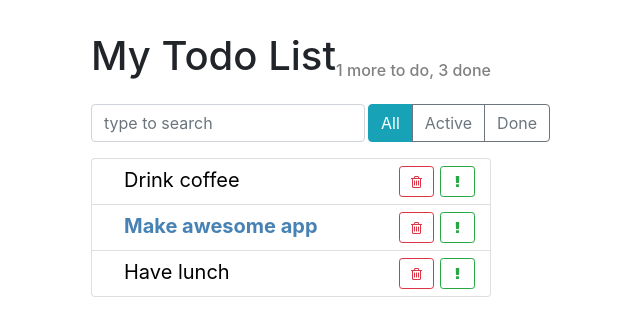
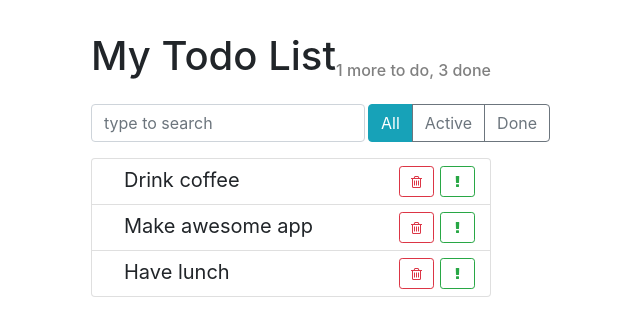
Before and after one commit to Crax88/ToDoList, a React (Create React App) app: page / in a window 1280 px wide. Shown: the top 336 px of the page, without its empty margins (349-989 px from the left). Built offline with nearby package versions, Linux system fonts and the light colour scheme.

Commit message:
adds onclick events to make todo important or done

```diff
--- a/src/components/TodoListItem/TodoListItem.css
+++ b/src/components/TodoListItem/TodoListItem.css
@@ -17,7 +17,7 @@
 .todo-list-item.done .todo-list-item-label {
   text-decoration: line-through;
 }
-.todo-list-item-label.important .todo-list-item-label {
+.todo-list-item.important .todo-list-item-label {
   font-weight: bold;
   color: steelblue;
 }
--- a/src/components/TodoListItem/TodoListItem.js
+++ b/src/components/TodoListItem/TodoListItem.js
@@ -3,28 +3,34 @@ import "./TodoListItem.css";
 
 export default class TodoListItem extends Component {
   state = {
-    done: false
+    done: false,
+    important: false
   };
   onLabelClick = () => {
     this.setState({
       done: true
     });
   };
+  onMarkImportant = () => {
+    this.setState({
+      important: true
+    });
+  };
   render() {
-    const { label, important = false } = this.props;
-    const { done } = this.state;
+    const { label } = this.props;
+    const { done, important } = this.state;
     let classNames = "todo-list-item";
     if (done) classNames += " done";
-    const style = {
-      color: important ? "steelblue" : "black",
-      fontWeight: important ? "bold" : "normal"
-    };
+    if (important) classNames += " important";
     return (
-      <span className={classNames} style={style}>
+      <span className={classNames}>
         <span onClick={this.onLabelClick} className="todo-list-item-label">
           {label}
         </span>
-        <button className="btn btn-outline-success btn-sm float-right">
+        <button
+          onClick={this.onMarkImportant}
+          className="btn btn-outline-success btn-sm float-right"
+        >
           <i className="fa fa-exclamation" />
         </button>
         <button className="btn btn-outline-danger btn-sm float-right">
```
